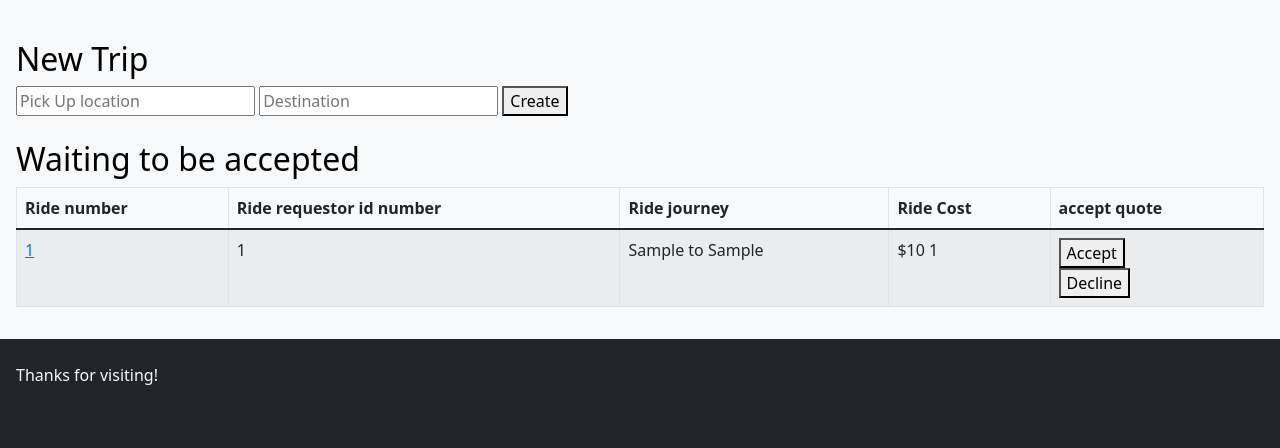
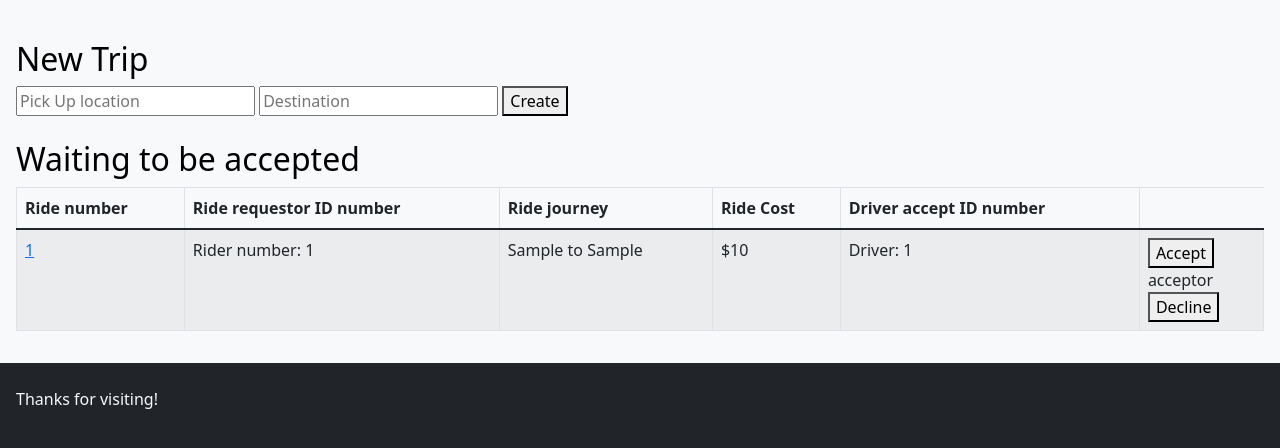
Before and after one commit to samuelparkin1/Ride_Share_App, a Flask app: page /trips/ in a window 1280 px wide. Shown: the part 144-592 px from the top of the page. Run offline with Flask 2, Linux system fonts and the light colour scheme; tables that the repository leaves empty hold one stand-in row (values such as "Sample post"); parts of the project's set-up code (start-up, migrations or seed data) failed here and were passed over.

Commit message:
Driver acceptor working

```diff
--- a/Ride_share_app/controllers/trip_controller.py
+++ b/Ride_share_app/controllers/trip_controller.py
@@ -84,13 +84,13 @@ def update_trip(id):
     }
     return render_template("trip_detail.html", page_data=data)
 
-@trips.route("/trips/<int:id>/enrol/", methods=["POST"])
+@trips.route("/trips/<int:id>/accept/", methods=["POST"])
 @login_required
-def enrol_in_trip(id):
+def accept_trip(id):
     trip = Trip.query.get_or_404(id)
-    trip.students.append(current_user)
+    trip.acceptor = current_user.drivers[0]
     db.session.commit()
-    return redirect(url_for('riders.rider_detail'))
+    return redirect(url_for("trips.get_trips"))
 
 @trips.route("/trips/<int:id>/drop/", methods=["POST"])
 @login_required
--- a/Ride_share_app/models/trips.py
+++ b/Ride_share_app/models/trips.py
@@ -16,6 +16,7 @@ class Trip(db.Model):
     cost = db.Column(db.Integer, nullable=False, server_default="0")
 
     rider_id = db.Column(db.Integer, db.ForeignKey('riders.rider_id'))
+    driver_id = db.Column(db.Integer, db.ForeignKey('drivers.driver_id'))
 
 
 
--- a/Ride_share_app/schemas/trip_schema.py
+++ b/Ride_share_app/schemas/trip_schema.py
@@ -12,6 +12,11 @@ class TripSchema(ma.SQLAlchemyAutoSchema):
         "RiderSchema",
         only=("rider_id",)
     )
+
+    acceptor = ma.Nested(
+        "DriverSchema",
+        only=("driver_id",)
+    )
     students = ma.Nested(
         "RiderSchema",
         only=("id", "name", "email",)
--- a/Ride_share_app/templates/trip_index.html
+++ b/Ride_share_app/templates/trip_index.html
@@ -17,10 +17,10 @@
         <thead>
             <tr>
                 <th>Ride number</th>
-                <th>Ride requestor id number</th>
+                <th>Ride requestor ID number</th>
                 <th>Ride journey</th>
                 <th>Ride Cost</th>
-                <th>accept quote</th>
+                <th>Driver accept ID number</th>
             </tr>
         </thead>
         {% for trip in page_data.trips %}
@@ -30,20 +30,23 @@
                     <a href="/trips/{{ trip.trip_id }}/">{{ trip.trip_id }}</a>
                 </td>
                 <td>
-                    {{ trip.creator.rider_id }}
+                    Rider number: {{ trip.creator.rider_id }}
                 </td>                <td>
                     {{ trip.destination }} to {{ trip.pick_up }}
                 </td>
                 <td>
-                    ${{ trip.cost }} {{ trip.creator.rider_id }} {{ trip.creator_id }}
+                    ${{ trip.cost }}
+                </td>
+                <td>
+                    Driver: {{ trip.acceptor.driver_id }}
                 </td>
                 <td>
                 <!-- {# % if current_user.id == trip.creator.id % #}   -->
 
-                <form action="/trips/{{ trip.trip_id }}/enrol/" method="POST">
+                <form action="/trips/{{ trip.trip_id }}/accept/" method="POST">
                     <button>Accept</button>
                 </form>
-
+                acceptor
                 <!-- {# % endif % #} -->
                 <form action = "/trips/{{ trip.trip_id }}/delete/", method="POST">
                     <button>Decline</button>
```
Also changed, not shown: Ride_share_app/models/drivers.py (+7 -1 lines).
